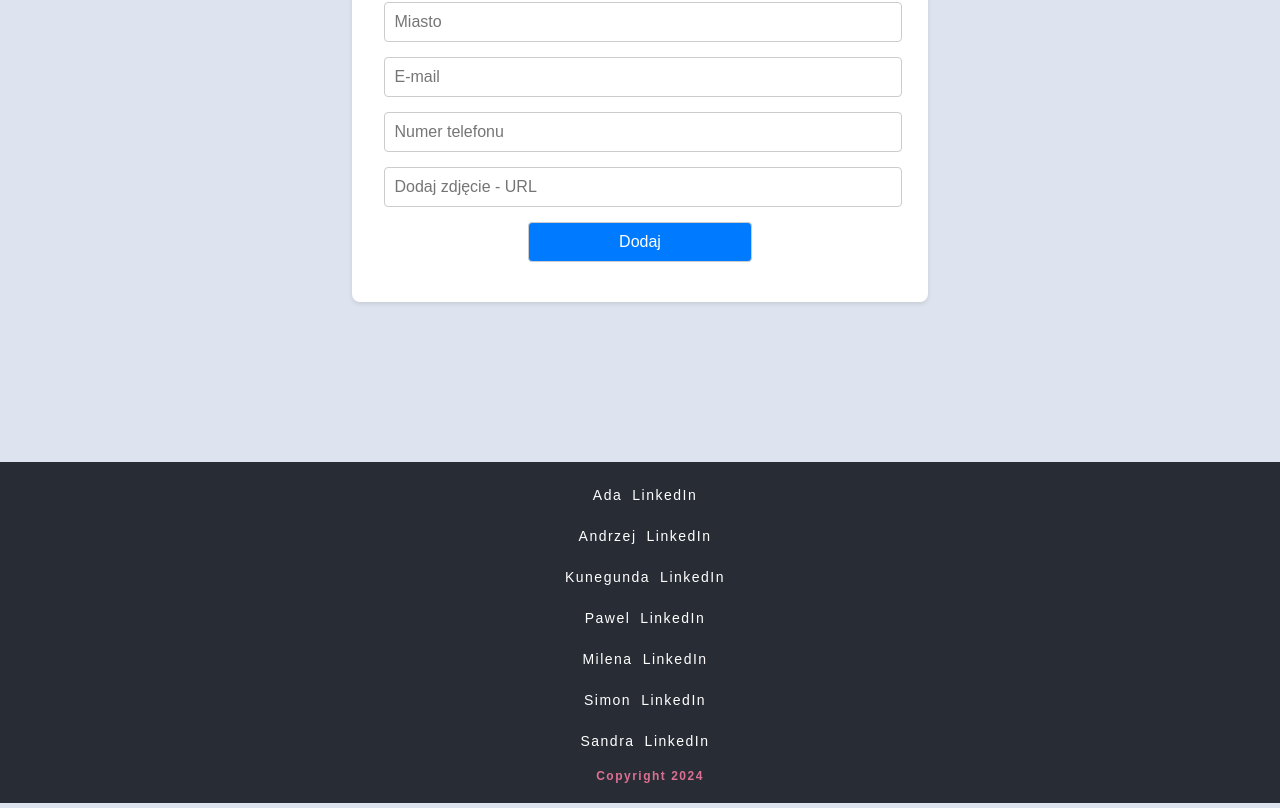
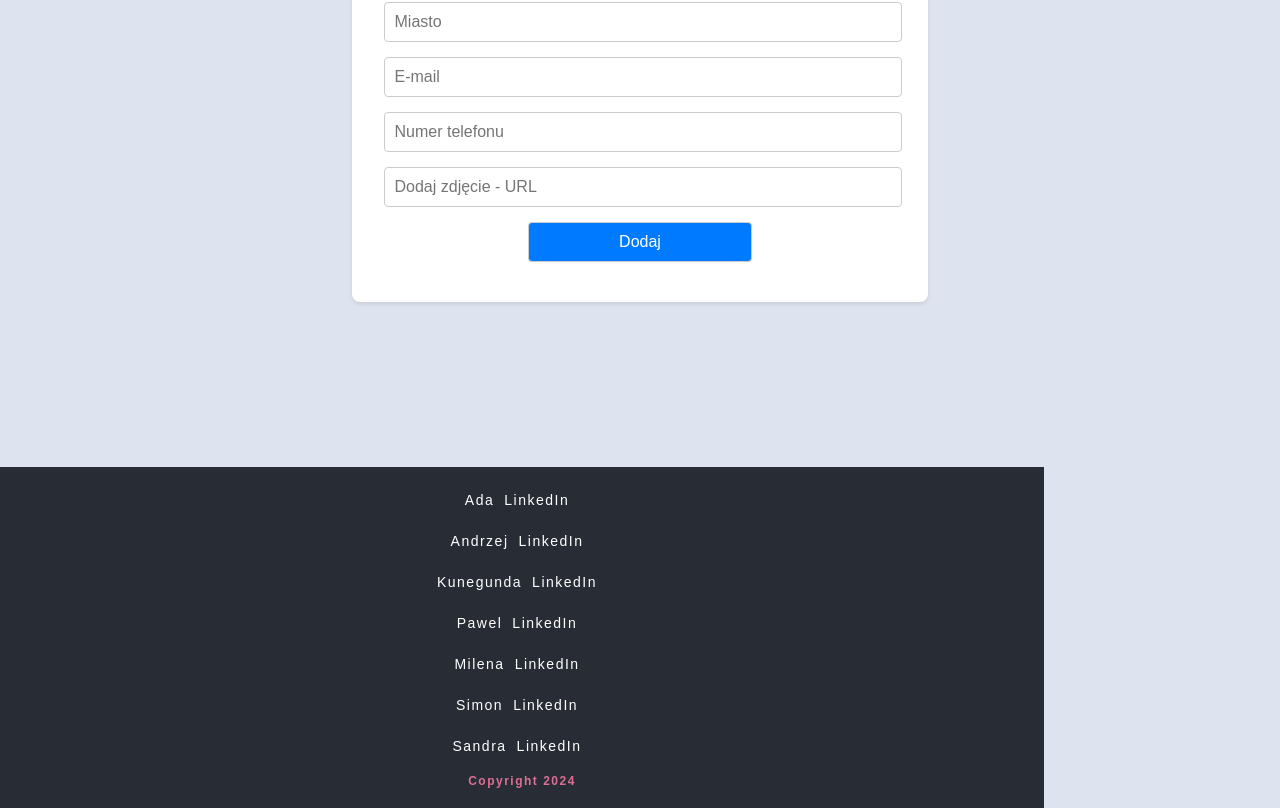
Before and after one commit to AdriannaLen/employee-app, a React (Create React App) app: page /add-new-worker in a window 1280 px wide. Shown: the part 836-1644 px from the top of the page. Built offline with nearby package versions, Linux system fonts and the light colour scheme; no server answers.

Commit message:
placed Footer higher

```diff
--- a/src/App.tsx
+++ b/src/App.tsx
@@ -51,8 +51,8 @@ function App() {
             <Route path="*" element={<NotFound />} />
             <Route path="/add-new-worker" element={<AddNewWorker />} />
           </Routes>
-          <Footer />
         </div>
+        <Footer />
       </div>
 
   );
--- a/src/components/Footer/index.scss
+++ b/src/components/Footer/index.scss
@@ -1,7 +1,7 @@
 .footer {
   display: flex;
   flex-direction: column;
-  width: 100%;
+  width: 80vw;
   bottom: 0;
   background-color: #282c34;
   padding: 20px;
```
